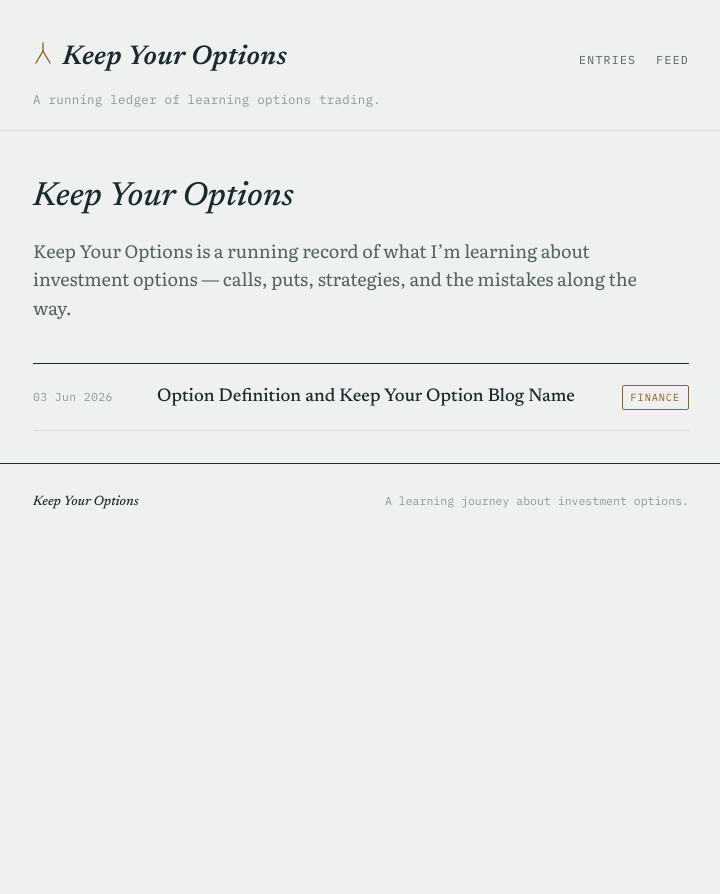
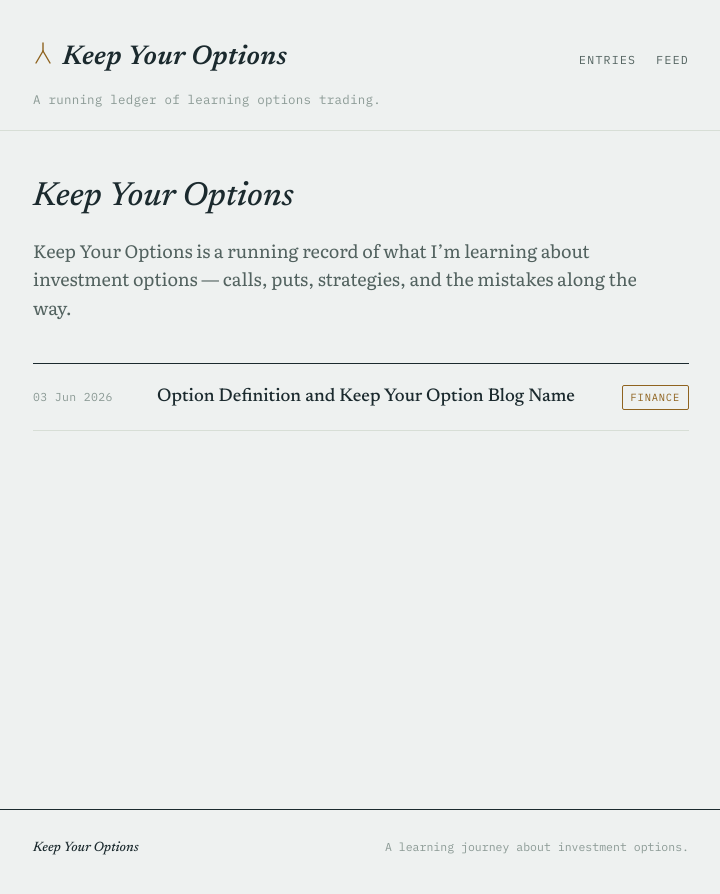
Before and after one commit to Keepyouroptions/keepyouroptions.com, a Jekyll site: the page built from index.md, in a window 1280 px wide. Shown: the top 894 px of the page, without its empty margins (279-999 px from the left). Built offline with Jekyll 4.4.1, drawn with Linux system fonts in a browser that asks for light colours.

Commit message:
Add files via upload

```diff
--- a/assets/main.scss
+++ b/assets/main.scss
@@ -35,8 +35,15 @@ html {
   background: var(--paper);
 }
 
+html, body {
+  height: 100%;
+}
+
 body {
   margin: 0;
+  display: flex;
+  flex-direction: column;
+  min-height: 100vh;
   color: var(--ink);
   background: var(--paper);
   font-family: var(--font-body);
@@ -65,11 +72,17 @@ img { max-width: 100%; }
   max-width: 44rem;
   margin: 0 auto;
   padding: 0 1.5rem;
+  width: 100%;
+}
+
+main.wrap {
+  flex: 1 0 auto;
 }
 
 /* ---------- header / masthead ---------- */
 
 .masthead {
+  flex: none;
   border-bottom: 1px solid var(--paper-line);
   padding: 2.25rem 0 1.25rem;
 }
@@ -302,6 +315,7 @@ img { max-width: 100%; }
 /* ---------- site footer ---------- */
 
 .site-footer {
+  flex: none;
   border-top: 1px solid var(--ink);
   margin-top: 2rem;
   padding: 1.75rem 0 2.5rem;
```
